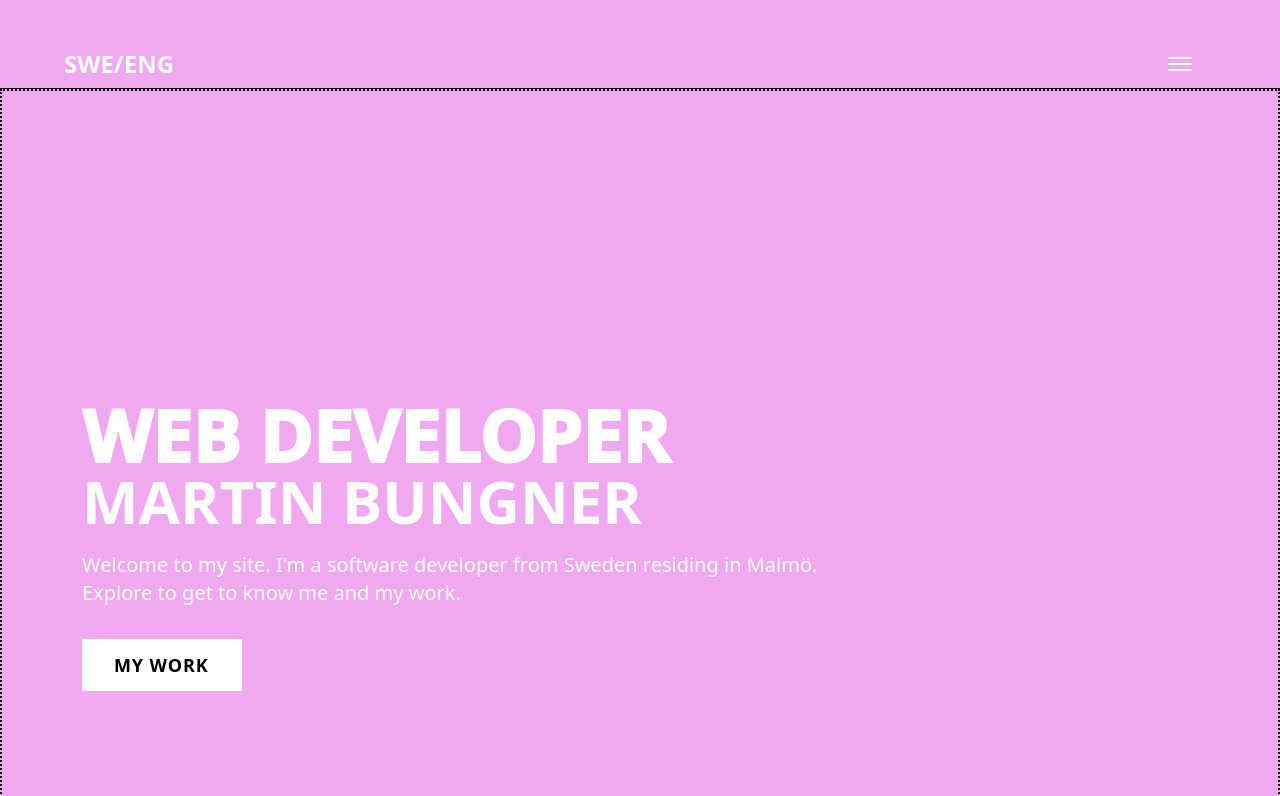
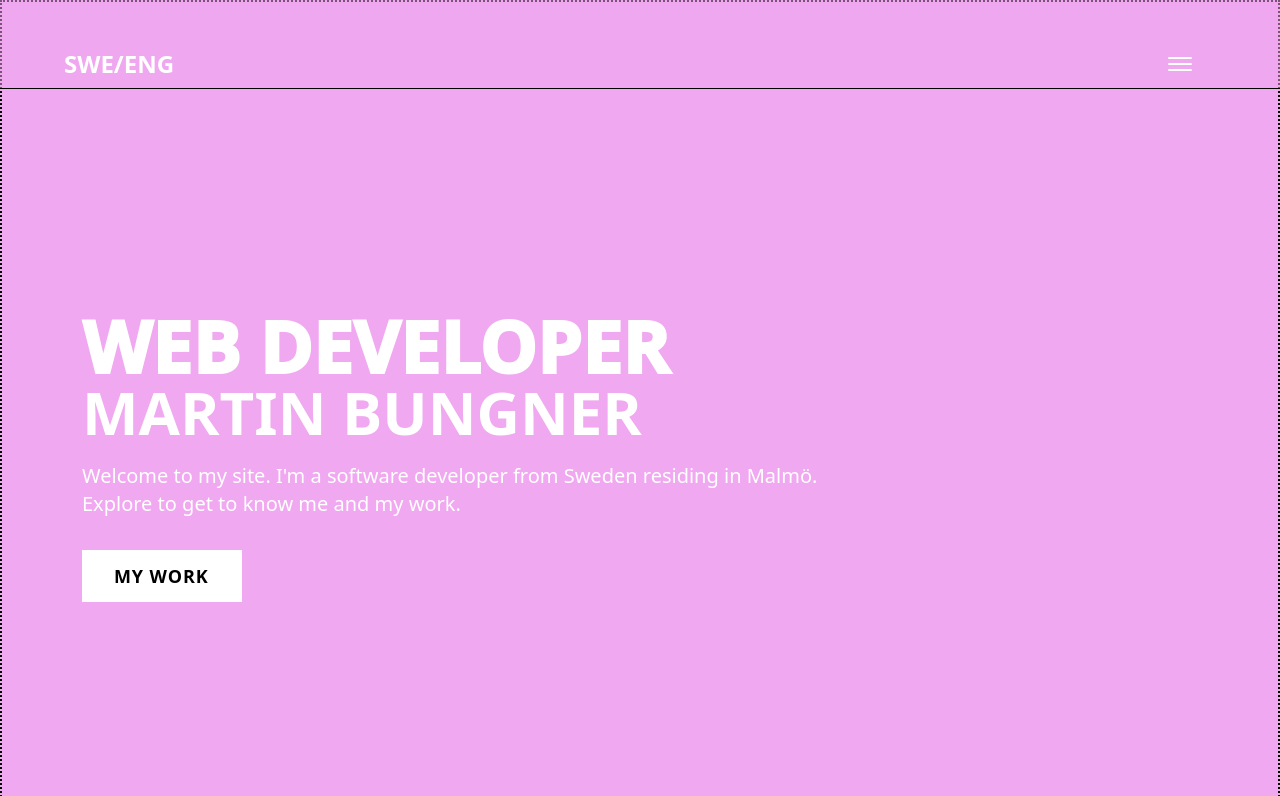
Before and after one commit to mbng47/portfol-1, a Next.js app: page / in a window 1280 px wide. Shown: the top 796 px of the page. Built offline with nearby package versions, Linux system fonts and the light colour scheme.

Commit message:
correcting header top position to page
using useEffect to modify header's position prop when on top of page to not take space in document flow

```diff
--- a/src/app/page.tsx
+++ b/src/app/page.tsx
@@ -1,5 +1,5 @@
 'use client';
-import React, { useState } from 'react';
+import React, { useState, useEffect } from 'react';
 import Header from '../components/Header';
 import Menu from '../components/Menu';
 import Home from '../components/Home';
@@ -11,11 +11,12 @@ import Contact from '../components/Contact';
 export default function Page() {
 
   const [menuOpen, setMenuOpen] = useState(false);
+  const [stickyHeader, setStickyHeader] = useState(false);
 
   return (
     <>
       <main className={`z-10 min-h-screen w-screen absolute top-0 right-0 bg-pink-BG text-white duration-500 ${menuOpen ? '-translate-x-64' : ''}`} onClick={() => menuOpen ? setMenuOpen(false) : ''}>
-        <Header menuOpen={menuOpen} setMenuOpen={setMenuOpen} />
+        <Header menuOpen={menuOpen} setMenuOpen={setMenuOpen} stickyHeader={stickyHeader} setStickyHeader={setStickyHeader}/>
         <Home />
         <About />
         <Projects />
--- a/src/components/Header.tsx
+++ b/src/components/Header.tsx
@@ -1,21 +1,28 @@
 'use client'
-import React, { useState } from 'react';
+import React, { useState, useEffect } from 'react';
 
+export default function Header({ menuOpen, setMenuOpen, stickyHeader, setStickyHeader }) {
 
-export default function Header({ menuOpen, setMenuOpen }) {
+    useEffect(() => {
+        const handleScroll = () => {
+            setStickyHeader(window.scrollY > 0);
+        };
+
+        window.addEventListener('scroll', handleScroll);
+
+        return () => {
+            window.removeEventListener('scroll', handleScroll);
+        };
+    }, []);
 
     return (
-        <header className='w-screen sticky top-0 pt-12 pb-2 pl-16 pr-10 bg-pink-BG flex flex-row justify-between items-center border-b border-black bg-opacity-50'>
+        <header className={`w-screen ${stickyHeader ? 'sticky top-0' : 'absolute'} pt-12 pb-2 pl-16 pr-10 bg-pink-BG flex flex-row justify-between items-center border-b border-black bg-opacity-50`}>
             <h2 className="text-2xl font-extrabold cursor-pointer">SWE/ENG</h2>
-            <button onClick={() => { setMenuOpen(!menuOpen) }}
-                className="mr-12 flex flex-col justify-center items-center cursor-pointer">
-                <span className={`bg-white block transition-all duration-500 ease-out h-0.5 w-6 rounded-sm ${menuOpen ? 'rotate-45 translate-y-1' : '-translate-y-0.5'}`} >
-                </span>
-                <span className={`bg-white block transition-all duration-500 ease-out h-0.5 w-6 rounded-sm my-0.5 ${menuOpen ? 'opacity-0' : 'opacity-100'}`} >
-                </span>
-                <span className={`bg-white block transition-all duration-500 ease-out h-0.5 w-6 rounded-sm ${menuOpen ? '-rotate-45 -translate-y-1' : 'translate-y-0.5'}`} >
-                </span>
+            <button onClick={() => { setMenuOpen(!menuOpen) }} className="mr-12 flex flex-col justify-center items-center cursor-pointer">
+                <span className={`bg-white block transition-all duration-500 ease-out h-0.5 w-6 rounded-sm ${menuOpen ? 'rotate-45 translate-y-1' : '-translate-y-0.5'}`} ></span>
+                <span className={`bg-white block transition-all duration-500 ease-out h-0.5 w-6 rounded-sm my-0.5 ${menuOpen ? 'opacity-0' : 'opacity-100'}`} ></span>
+                <span className={`bg-white block transition-all duration-500 ease-out h-0.5 w-6 rounded-sm ${menuOpen ? '-rotate-45 -translate-y-1' : 'translate-y-0.5'}`} ></span>
             </button>
         </header>
-    )
+    );
 }
```
